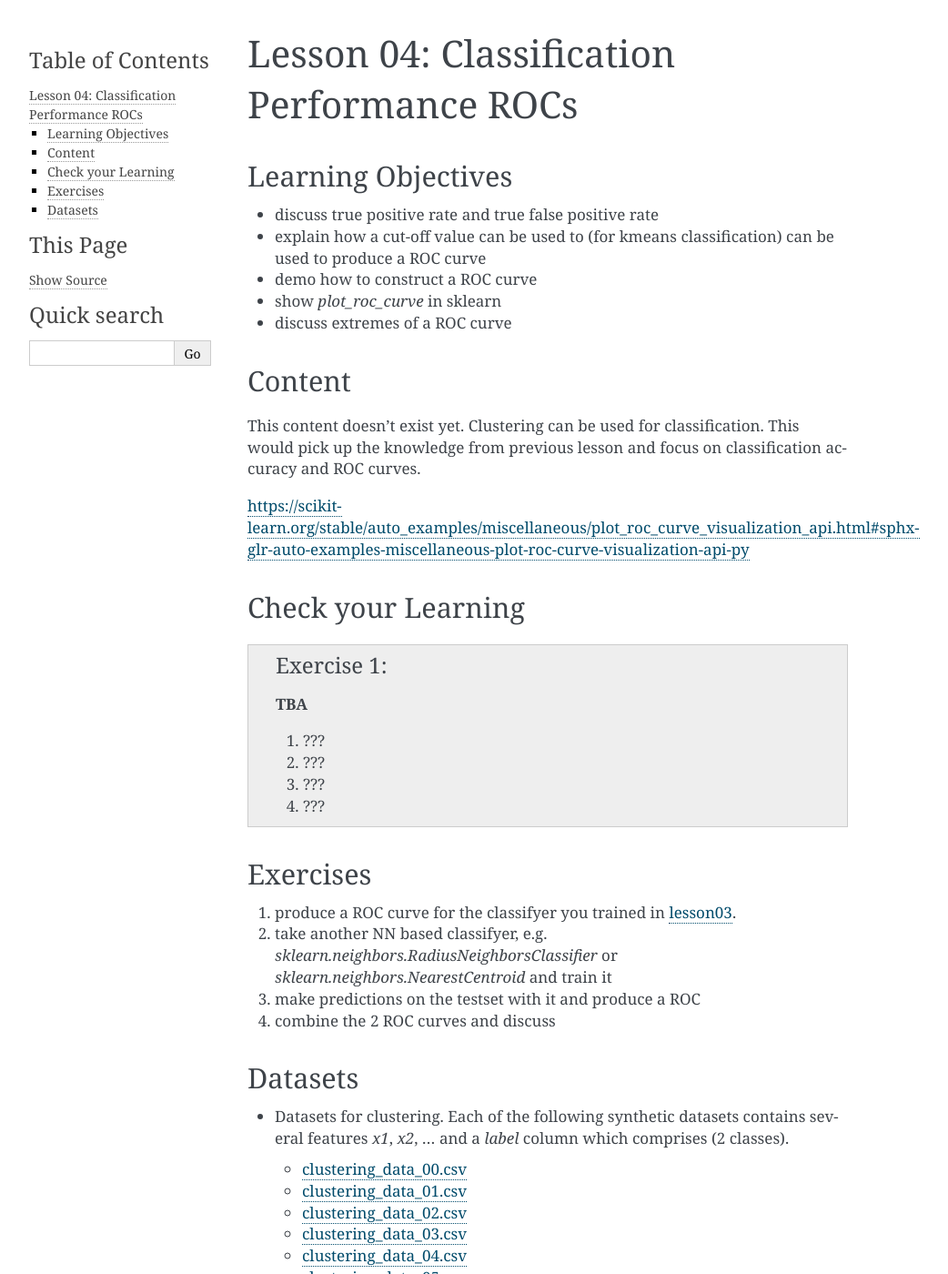
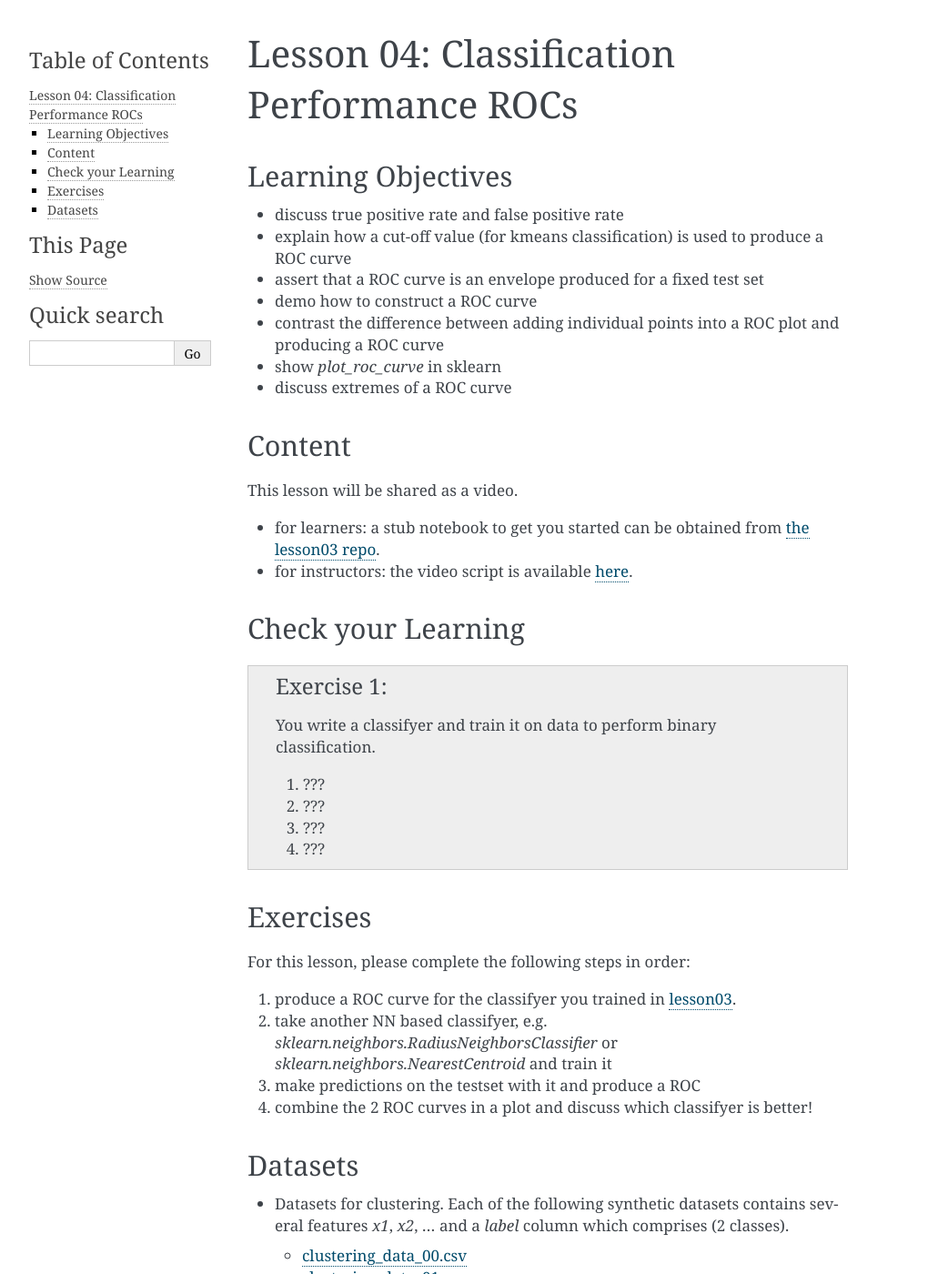
Before and after one commit to deeplearning540/deeplearning540.github.io, a Sphinx documentation site: the page built from source/lesson04/content.rst, in a window 1280 px wide and 1400 px high. Shown: the whole window at 91% size, without its empty margins (148-1190 px from the left). Built offline with Sphinx 7.4.7, drawn with Linux system fonts in a browser that asks for light colours.

Commit message:
added link to script for lesson04

```diff
--- a/source/lesson04/content.rst
+++ b/source/lesson04/content.rst
@@ -4,11 +4,15 @@ Lesson 04: Classification Performance ROCs
 Learning Objectives
 ===================
 
-* discuss true positive rate and true false positive rate
+* discuss true positive rate and false positive rate
 
-* explain how a cut-off value can be used to (for kmeans classification) can be used to produce a ROC curve
+* explain how a cut-off value (for kmeans classification) is used to produce a ROC curve
+
+* assert that a ROC curve is an envelope produced for a fixed test set
 
 * demo how to construct a ROC curve
+
+* contrast the difference between adding individual points into a ROC plot and producing a ROC curve
 
 * show `plot_roc_curve` in sklearn
 
@@ -18,16 +22,18 @@ Learning Objectives
 Content
 =======
 
-This content doesn't exist yet. Clustering can be used for classification. This would pick up the knowledge from previous lesson and focus on classification accuracy and ROC curves.
+This lesson will be shared as a video.
 
-https://scikit-learn.org/stable/auto_examples/miscellaneous/plot_roc_curve_visualization_api.html#sphx-glr-auto-examples-miscellaneous-plot-roc-curve-visualization-api-py
+* for learners: a stub notebook to get you started can be obtained from `the lesson03 repo <https://github.com/deeplearning540/lesson04/blob/main/lesson.ipynb>`_.
+* for instructors: the video script is available `here <https://github.com/deeplearning540/deeplearning540.github.io/blob/main/source/lesson04/script.ipynb>`_.
+
 
 Check your Learning
 ===================
 
 .. admonition:: Exercise 1
 
-   **TBA**
+   You write a classifyer and train it on data to perform binary classification.
 
    1. ???
    2. ???
@@ -38,13 +44,15 @@ Check your Learning
 Exercises
 =========
 
+For this lesson, please complete the following steps in order:
+
 1. produce a ROC curve for the classifyer you trained in `lesson03 </source/lesson03/content.rst>`_.
 
 2. take another NN based classifyer, e.g. `sklearn.neighbors.RadiusNeighborsClassifier` or `sklearn.neighbors.NearestCentroid` and train it
 
 3. make predictions on the testset with it and produce a ROC
 
-4. combine the 2 ROC curves and discuss
+4. combine the 2 ROC curves in a plot and discuss which classifyer is better!
 
 Datasets
 ========
```
Also changed, not shown: source/lesson04/script.ipynb.
